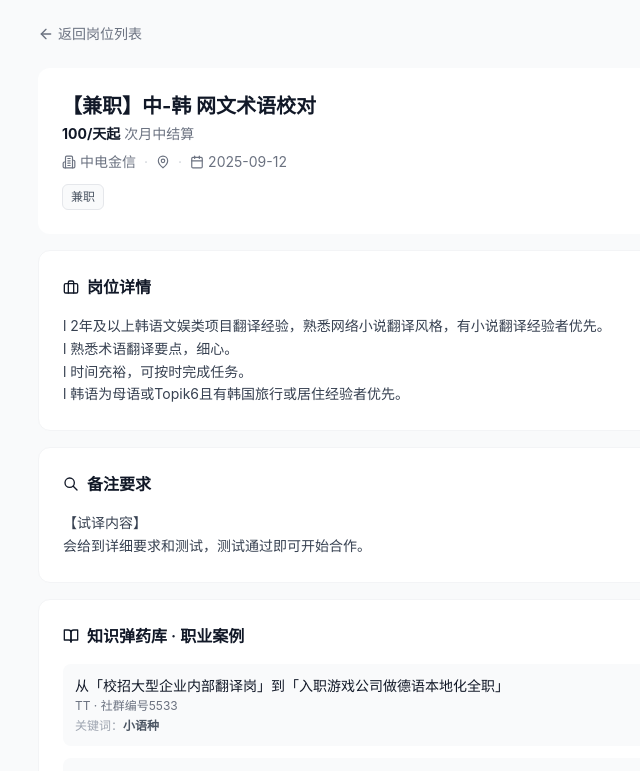
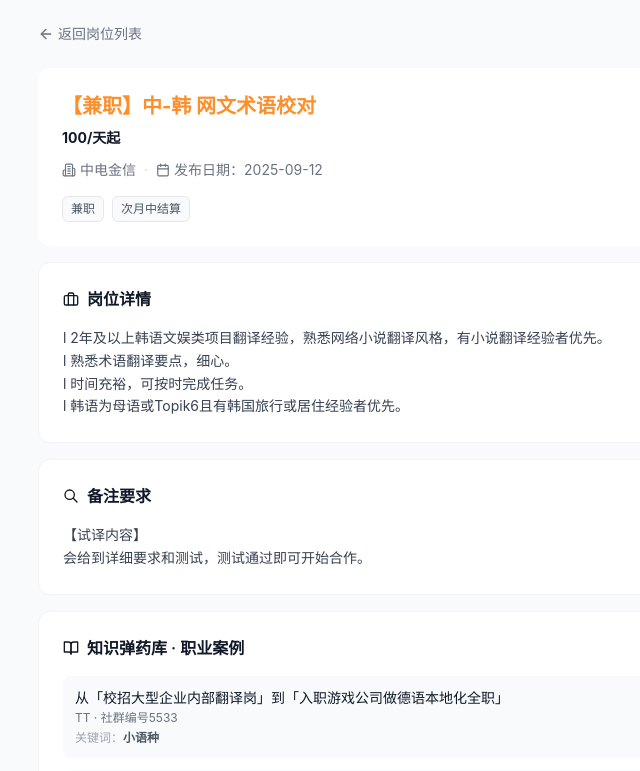
Before and after one commit to quanquan-code/remote-q-web, a React (Vite) app: page /job/rec01U5wdy in a window 1280 px wide. Shown: the top 771 px of the page, without its empty margins (234-874 px from the left). Built offline with nearby package versions, Linux system fonts and the light colour scheme.

Commit message:
style(JobDetail): orange title, wider spacing, tags in one row, publish date label

```diff
--- a/src/pages/JobDetail.jsx
+++ b/src/pages/JobDetail.jsx
@@ -541,38 +541,46 @@ const JobDetail = () => {
         <div className="bg-white rounded-xl p-6 mb-4">
           <div className="flex items-start justify-between gap-4">
             <div className="flex-1">
-              <h1 className="text-xl font-bold text-gray-900">{job.title}</h1>
+              <h1 className="text-xl font-bold text-[#fd8e2a]">{job.title}</h1>
               {job.salaryRange && (
-                <div className="mt-1 text-sm font-bold text-gray-900">
+                <div className="mt-2 text-sm font-bold text-gray-900">
                   {job.salaryRange}
-                  {job.paymentCycle && (
-                    <span className="font-normal text-gray-500 ml-1">{job.paymentCycle}</span>
-                  )}
                 </div>
               )}
-              <div className="flex items-center gap-2 mt-2 text-sm text-gray-500 flex-wrap">
-                <span className="flex items-center gap-1">
-                  <Building2 className="w-3.5 h-3.5" />
-                  {job.company}
-                </span>
-                <span className="text-gray-300">·</span>
-                <span className="flex items-center gap-1">
-                  <MapPin className="w-3.5 h-3.5" />
-                  {job.location}
-                </span>
+              <div className="flex items-center gap-2 mt-3 text-sm text-gray-500 flex-wrap">
+                {job.company && (
+                  <span className="flex items-center gap-1">
+                    <Building2 className="w-3.5 h-3.5" />
+                    {job.company}
+                  </span>
+                )}
                 <span className="text-gray-300">·</span>
                 <span className="flex items-center gap-1">
                   <Calendar className="w-3.5 h-3.5" />
-                  {job.postedAt}
+                  发布日期：{job.postedAt}
                 </span>
-
               </div>
-              <div className="flex flex-wrap gap-2 mt-3">
+              <div className="flex flex-wrap gap-2 mt-4">
+                {job.location && (
+                  <span className="px-2 py-1 rounded-md text-xs font-medium border border-gray-200 bg-gray-50 text-gray-600">
+                    {job.location}
+                  </span>
+                )}
                 {job.type?.map(t => (
                   <span key={t} className={`px-2 py-1 rounded-md text-xs font-medium ${typeColorMap[t] || 'border border-gray-200 bg-gray-50 text-gray-600'}`}>
                     {t}
                   </span>
                 ))}
+                {job.paymentCycle && (
+                  <span className="px-2 py-1 rounded-md text-xs font-medium border border-gray-200 bg-gray-50 text-gray-600">
+                    {job.paymentCycle}
+                  </span>
+                )}
+                {!job.deadline && (
+                  <span className="px-2 py-1 rounded-md text-xs font-medium border border-gray-200 bg-gray-50 text-gray-600">
+                    长期招募
+                  </span>
+                )}
                 {/* 全职/正编且非内部 → 公开标签 */}
                 {job.type?.some(t => t.includes('全职') || t.includes('正编')) && !job.type?.includes('内部') && (
                   <span className="px-2 py-1 rounded-md text-xs font-medium border border-green-200 bg-green-50 text-green-600">
```
